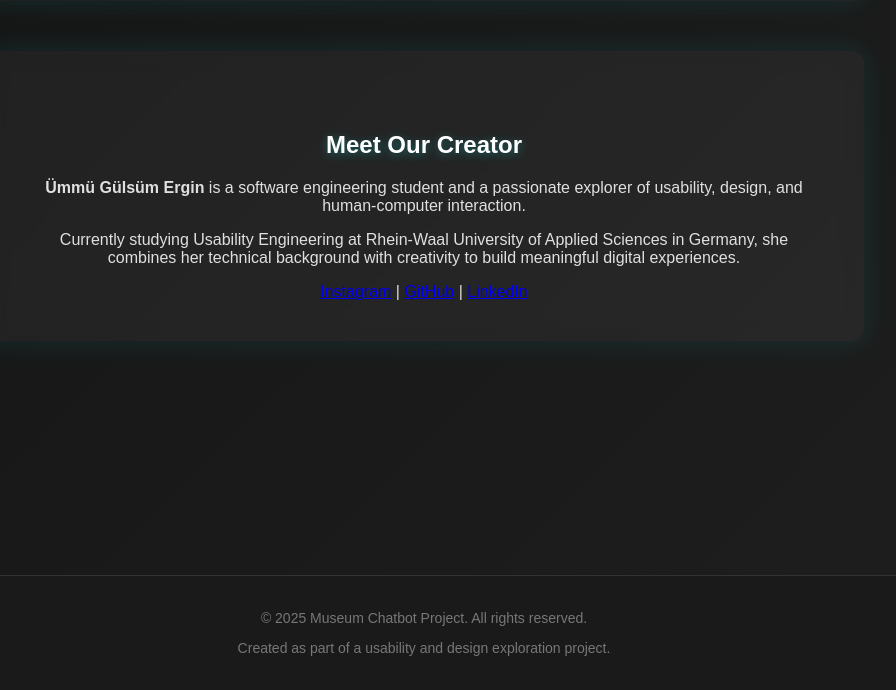
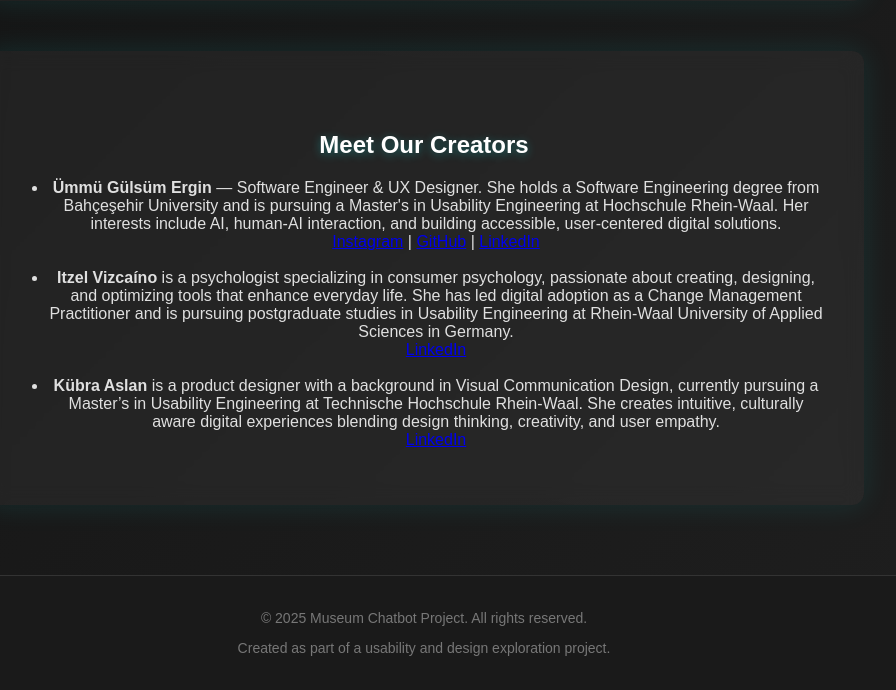
Before and after one commit to gulsumergin/museum_chatbot, a Flask app: page /about in a window 1280 px wide. Shown: the part 1175-1865 px from the top of the page, without its empty margins (216-1112 px from the left). Run offline with Flask 3, Linux system fonts and the light colour scheme.

Commit message:
İlk yükleme

```diff
--- a/templates/about.html
+++ b/templates/about.html
@@ -51,16 +51,26 @@
   </form>
 
   </div>
+
   <div class="museum-card">
-  <h2>Meet Our Creator</h2>
-  <p><strong>Ümmü Gülsüm Ergin</strong> is a software engineering student and a passionate explorer of usability, design, and human-computer interaction.</p>
-  <p>Currently studying Usability Engineering at Rhein-Waal University of Applied Sciences in Germany, she combines her technical background with creativity to build meaningful digital experiences.</p>
-  <div style="margin-top: 15px;">
-    <a href="https://www.instagram.com/ummugulsumergiin/" target="_blank">Instagram</a> |
-    <a href="https://github.com/gulsumergin" target="_blank">GitHub</a> |
-    <a href="https://www.linkedin.com/in/%C3%BCmm%C3%BC-g%C3%BCls%C3%BCm-ergin-6b584217b/" target="_blank">LinkedIn</a>
+    <h2>Meet Our Creators</h2>
+    <ul style="list-style-type: disc; padding-left: 24px;">
+      <li style="margin-bottom: 18px;">
+        <strong>Ümmü Gülsüm Ergin</strong> — Software Engineer & UX Designer. She holds a Software Engineering degree from Bahçeşehir University and is pursuing a Master's in Usability Engineering at Hochschule Rhein-Waal. Her interests include AI, human-AI interaction, and building accessible, user-centered digital solutions. <br>
+        <a href="https://www.instagram.com/ummugulsumergiin/" target="_blank">Instagram</a> |
+        <a href="https://github.com/gulsumergin" target="_blank">GitHub</a> |
+        <a href="https://www.linkedin.com/in/%C3%BCmm%C3%BC-g%C3%BCls%C3%BCm-ergin-6b584217b/" target="_blank">LinkedIn</a>
+      </li>
+      <li style="margin-bottom: 18px;">
+        <strong>Itzel Vizcaíno</strong> is a psychologist specializing in consumer psychology, passionate about creating, designing, and optimizing tools that enhance everyday life. She has led digital adoption as a Change Management Practitioner and is pursuing postgraduate studies in Usability Engineering at Rhein-Waal University of Applied Sciences in Germany.<br>
+        <a href="https://www.linkedin.com/in/itzel-g-vizcaino-garcia?utm_source=share&utm_campaign=share_via&utm_content=profile&utm_medium=android_app" target="_blank">LinkedIn</a>
+      </li>
+      <li>
+        <strong>Kübra Aslan</strong> is a product designer with a background in Visual Communication Design, currently pursuing a Master’s in Usability Engineering at Technische Hochschule Rhein-Waal. She creates intuitive, culturally aware digital experiences blending design thinking, creativity, and user empathy.<br>
+        <a href="https://www.linkedin.com/in/kubra-a-51a2ab205?utm_source=share&utm_campaign=share_via&utm_content=profile&utm_medium=ios_app" target="_blank">LinkedIn</a>
+      </li>
+    </ul>
   </div>
-</div>
 
 </div>
 
```
Also changed, not shown: instance/messages.db, 1 other file.
